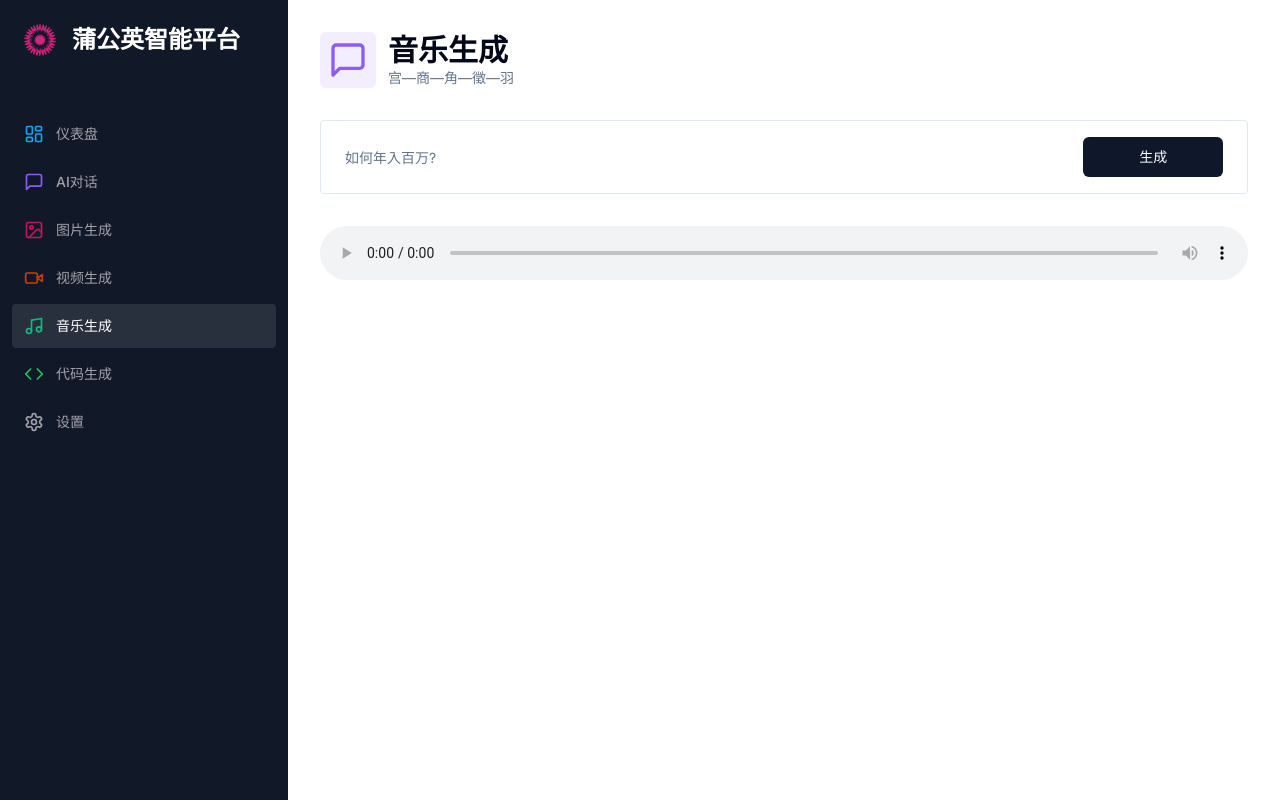
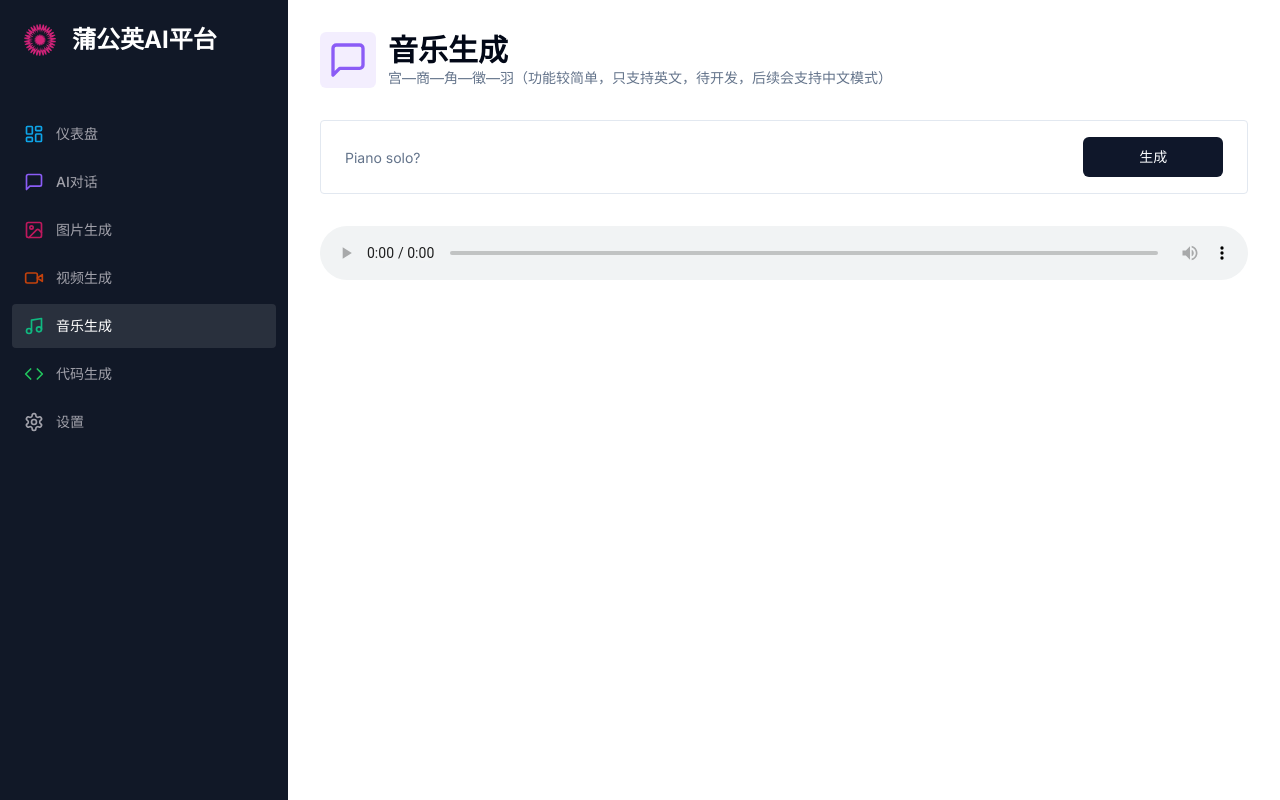
Before and after one commit to PBHAHAHA/dandelion-ai-saas, a Next.js app: page /music in a window 1280 px wide. Built offline with nearby package versions, Linux system fonts and the light colour scheme.

Commit message:
feat:  some question to users

```diff
--- a/app/(dashboard)/(routes)/music/page.tsx
+++ b/app/(dashboard)/(routes)/music/page.tsx
@@ -45,7 +45,7 @@ const MusicPage = () => {
     }
     return (
         <div>
-            <Heading title="音乐生成" desc="宫—商—角—徵—羽" icon={MessageSquare} iconColor="text-violet-500" bgColor="bg-violet-500/10"/>
+            <Heading title="音乐生成" desc="宫—商—角—徵—羽（功能较简单，只支持英文，待开发，后续会支持中文模式）" icon={MessageSquare} iconColor="text-violet-500" bgColor="bg-violet-500/10"/>
             <div className="px-4 lg:px-8">
                 <div>
                     <Form {...form}>
@@ -62,7 +62,7 @@ const MusicPage = () => {
                                             <Input
                                                 className="border-0 outline-none focus-visible:ring-0 focus-visible:ring-transparent"
                                                 disabled={isLoading}
-                                                placeholder="如何年入百万?"
+                                                placeholder="Piano solo?"
                                                 {...field}
                                             />
                                         </FormControl>
--- a/app/(dashboard)/(routes)/video/page.tsx
+++ b/app/(dashboard)/(routes)/video/page.tsx
@@ -1,7 +1,7 @@
 const VideoPage = () => {
     return (
-        <div>
-            Video
+        <div className="p-20 text-purple-700">
+            视频生成待开发～敬请期待
         </div>
     )
 }
--- a/app/api/chat/route.ts
+++ b/app/api/chat/route.ts
@@ -27,10 +27,11 @@ export async function POST(req:Request) {
         const res = await openai.createChatCompletion({
             model: "gpt-3.5-turbo",
             messages,
-            // stream: true
+            stream: true
         },{
-            // responseType: "stream"
+            responseType: "stream"
         })
+        const stream = res.data
         return NextResponse.json(res.data.choices[0].message)
     } catch (error:any) {
         return new NextResponse(error,{status: 500})
--- a/components/landing-navbar.tsx
+++ b/components/landing-navbar.tsx
@@ -12,7 +12,7 @@ const LandingNavbar = () => {
             <div className="relative h-8 w-8 mr-4">
                 <Image fill alt="Logo" src="/logo.png"/>
             </div>
-            <h1 className={cn("text-2xl font-bold text-white")}>蒲公英智能平台</h1>
+            <h1 className={cn("text-2xl font-bold text-white")}>蒲公英AI平台</h1>
         </Link>
         <div className="flex items-center gap-x-2">
             <Link href={isSignedIn ? '/dashboard' : '/sign-up'}>
--- a/components/sidebar.tsx
+++ b/components/sidebar.tsx
@@ -58,7 +58,7 @@ const Sidebar = () => {
                 <div className="relative w-8 h-8 mr-4">
                     <Image fill alt="logo" src="/logo.png" />
                 </div>
-                <h1 className="text-2xl font-bold">蒲公英智能平台</h1>
+                <h1 className="text-2xl font-bold">蒲公英AI平台</h1>
             </Link>
             <div className="space-y-1">
                 {routes.map((route) => (
```
